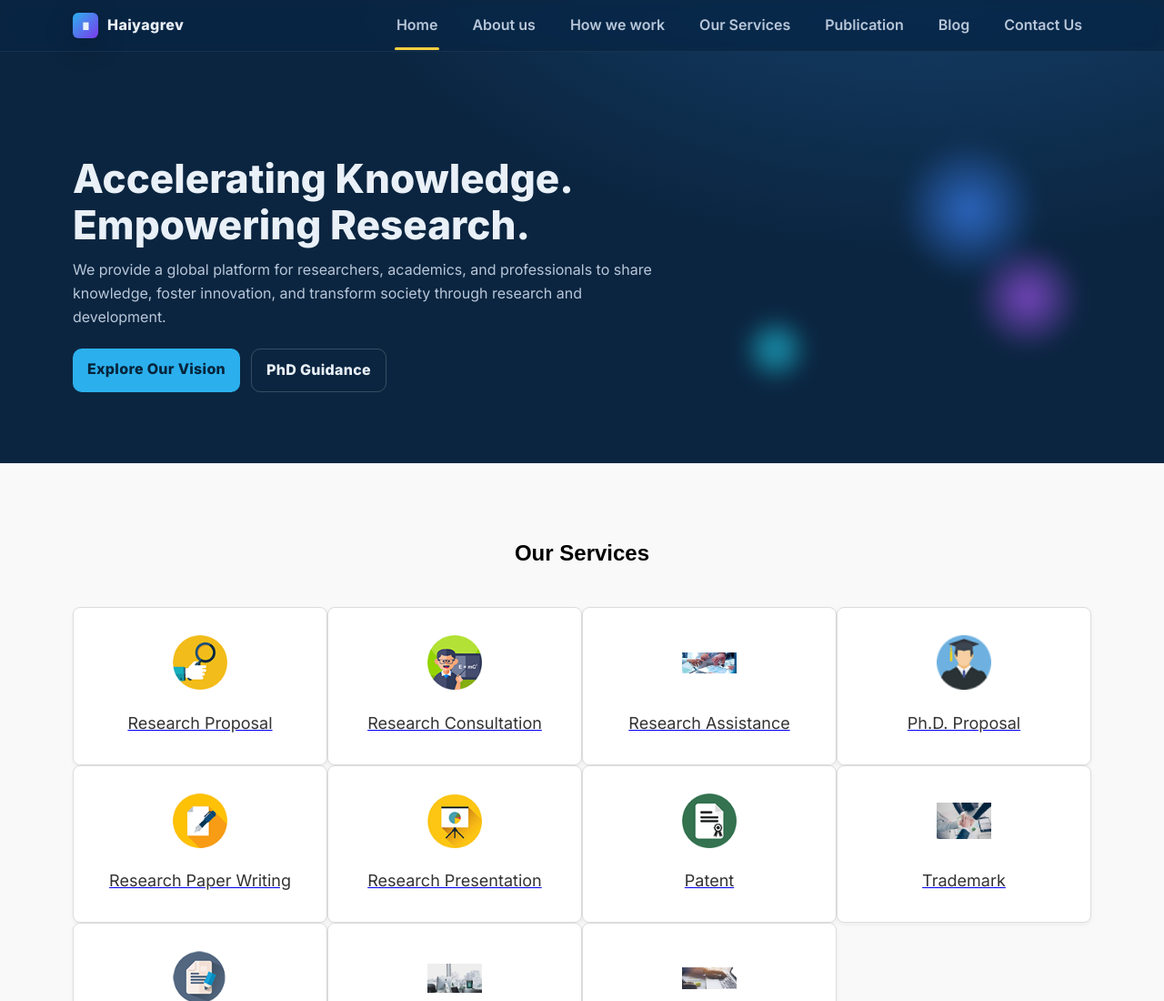
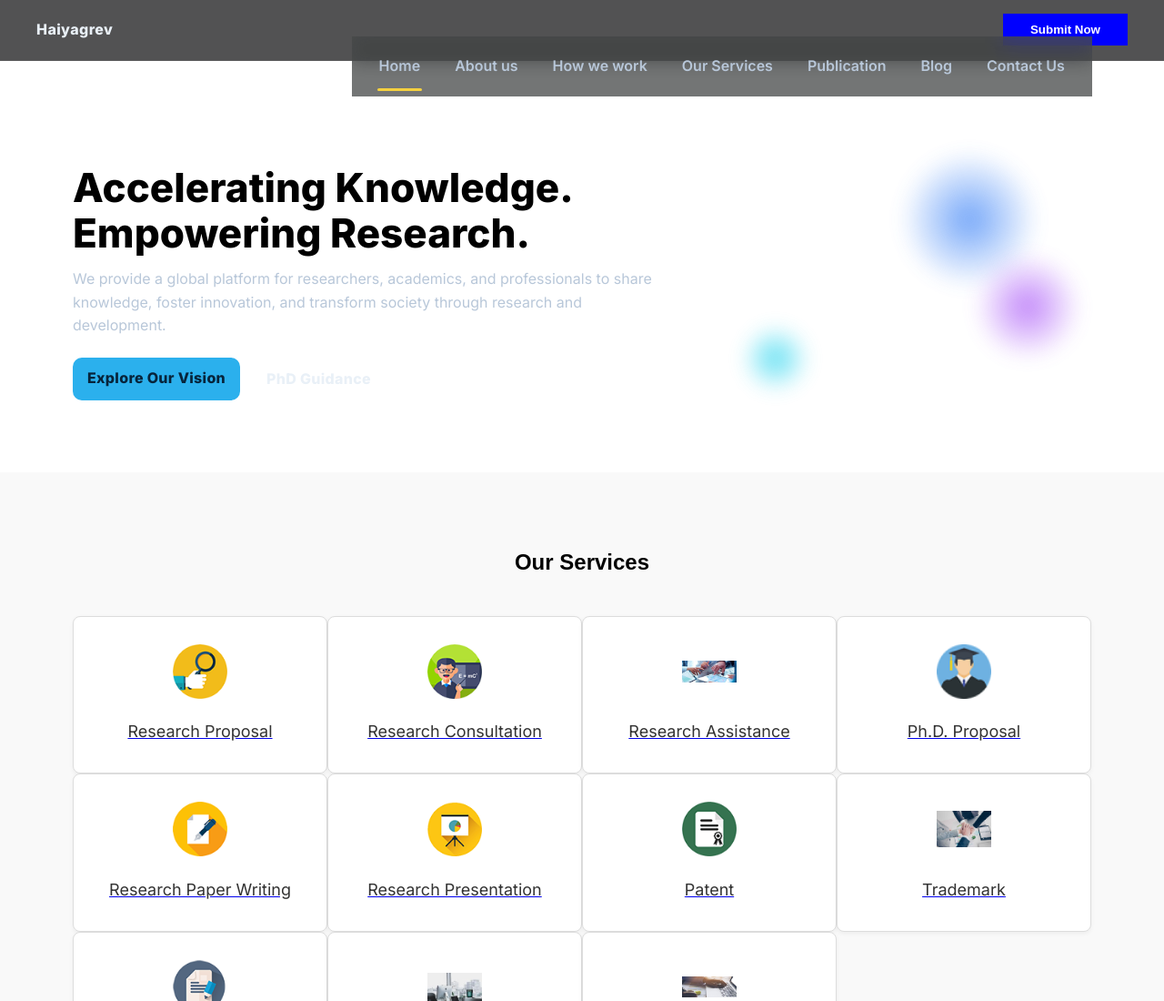
Before and after one commit to Ramyapriya2018/Primenumainnovations-haiyagrev, a website built with Parcel: page src/index.html in a window 1280 px wide. Shown: the top 1100 px of the page at 91% size. Built offline with nearby package versions, Linux system fonts and the light colour scheme.

Commit message:
fixed for header

```diff
--- a/src/index.css
+++ b/src/index.css
@@ -10,6 +10,7 @@
   --accent: #7c3aed;
   --highlight: #f4d03f;
   --shadow: 0 8px 30px rgba(0, 0, 0, 0.25);
+  --black: #000000;
 }
 
 * {
@@ -22,16 +23,8 @@ body {
   margin: 0;
   font-family: Inter, system-ui, -apple-system, Segoe UI, Roboto, Arial,
     "Noto Sans", "Apple Color Emoji", "Segoe UI Emoji";
-  color: var(--text);
-  background: radial-gradient(
-        1200px 800px at 80% -200px,
-        #184a7a 0%,
-        transparent 60%
-      )
-      no-repeat,
-    radial-gradient(800px 600px at -100px 50%, #102844 0%, transparent 60%)
-      no-repeat,
-    var(--bg);
+  color: var(--black);
+
   line-height: 1.6;
 }
 
@@ -45,7 +38,7 @@ body {
   position: sticky;
   top: 0;
   z-index: 50;
-  background: rgba(11, 37, 64, 0.8);
+  background: rgba(39, 39, 40, 0.8);
   backdrop-filter: saturate(160%) blur(10px);
   border-bottom: 1px solid rgba(255, 255, 255, 0.06);
 }
@@ -53,7 +46,8 @@ body {
   display: flex;
   align-items: center;
   justify-content: space-between;
-  padding: 14px 0;
+
+  margin: 0px 40px;
 }
 .brand {
   display: inline-flex;
@@ -442,3 +436,22 @@ body {
   margin: 0;
   font-weight: 500;
 }
+.submit-btn {
+  padding: 10px 30px;
+  border: none;
+  background: blue;
+  color: white;
+  font-weight: 600;
+}
+
+.site-nav {
+  background: #4e4d4f;
+  padding: 20px;
+  position: relative;
+  top: 40px;
+  left: 180px;
+  /* background: rgb(52 49 49 / 12%); */
+  background: rgb(74 76 76 / 77%);
+  -webkit-backdrop-filter: blur(10px);
+  backdrop-filter: blur(10px);
+}
--- a/src/index.html
+++ b/src/index.html
@@ -19,33 +19,24 @@
   </head>
   <body>
     <header class="site-header">
-      <div class="container header-inner">
+      <div class="header-inner">
         <a href="#top" class="brand" aria-label="Home">
-          <span class="brand-mark" aria-hidden="true">∎</span>
+
           <span class="brand-text">Haiyagrev</span>
         </a>
-        <button
-          class="nav-toggle"
-          id="navToggle"
-          aria-expanded="false"
-          aria-controls="siteNav"
-          aria-label="Toggle navigation"
-        >
-          <span class="nav-toggle-bar" aria-hidden="true"></span>
-          <span class="nav-toggle-bar" aria-hidden="true"></span>
-          <span class="nav-toggle-bar" aria-hidden="true"></span>
-        </button>
+
         <nav class="site-nav" id="siteNav">
           <ul>
             <li><a class="active" href="./index.html">Home</a></li>
-            <li><a href="pages/about.html">About us</a></li>
-            <li><a href="pages/how-we-work.html">How we work</a></li>
-            <li><a href="pages/services.html">Our Services</a></li>
-            <li><a href="pages/publication.html">Publication</a></li>
-            <li><a href="pages/blog.html">Blog</a></li>
-            <li><a href="pages/contact.html">Contact Us</a></li>
+            <li><a href="pages/about.html"  class="nav-link">About us</a></li>
+            <li><a href="pages/how-we-work.html"  class="nav-link">How we work</a></li>
+            <li><a href="pages/services.html"  class="nav-link">Our Services</a></li>
+            <li><a href="pages/publication.html"  class="nav-link">Publication</a></li>
+            <li><a href="pages/blog.html"  class="nav-link">Blog</a></li>
+            <li><a href="pages/contact.html"  class="nav-link">Contact Us</a></li>
           </ul>
         </nav>
+        <button class="submit-btn ">Submit Now</button>
       </div>
     </header>
 
```
